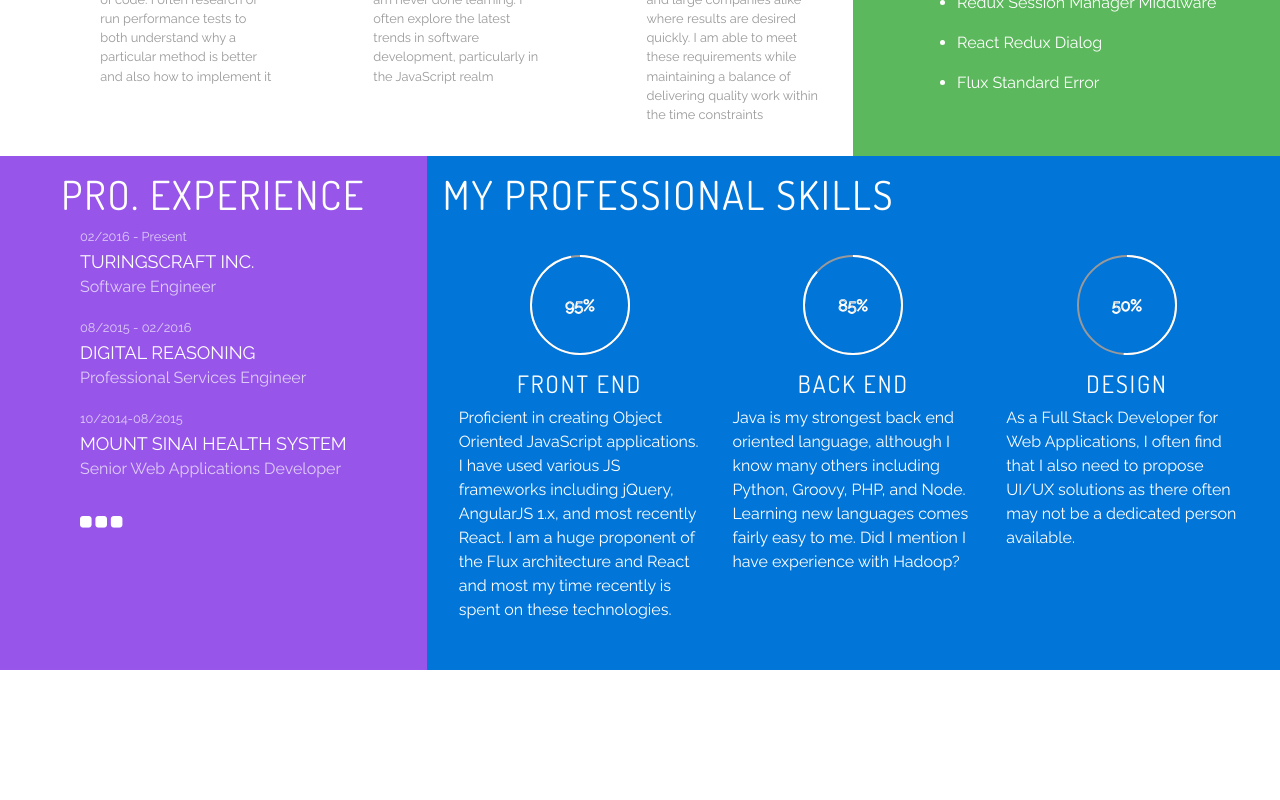
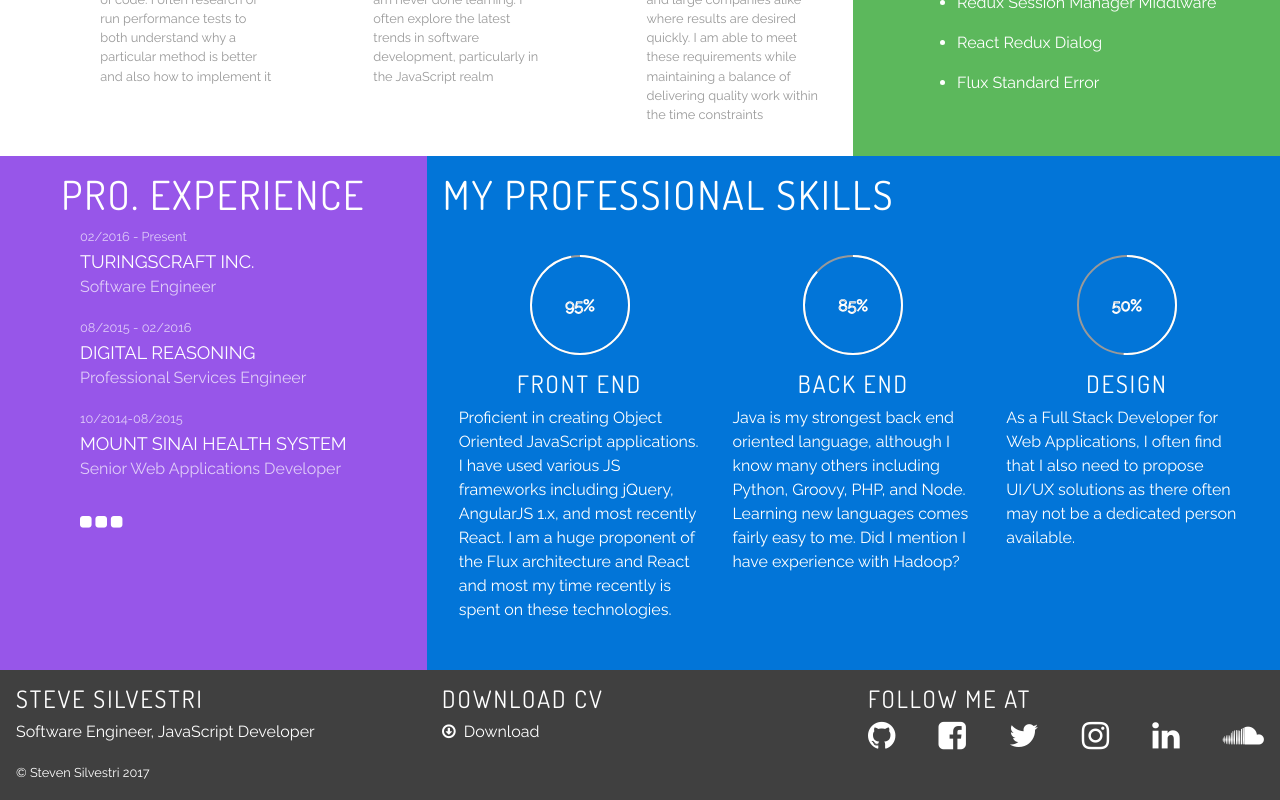
Before and after one commit to ssilve1989/ssilve1989.github.io, a React (Create React App) app: page / in a window 1280 px wide. Shown: the part 555-1355 px from the top of the page. Before the commit the page ends 1225 px from the top, so only its background shows below. Built offline with nearby package versions, Linux system fonts and the light colour scheme.

Commit message:
homepage done

```diff
--- a/src/App.css
+++ b/src/App.css
@@ -31,8 +31,15 @@
 	display               : grid;
 	grid-template-columns : 2fr 1fr 1fr 1fr 1fr;
 	grid-template-rows    : auto;
-	grid-template-areas   : "logo title title title download" "logo position position position linkedin" "logo nav nav nav nav" "about-me about-me about-me spotlight spotlight" "exp skills skills skills skills";
+	grid-template-areas   : "logo title title title download" "logo position position position linkedin" "logo nav nav nav nav" "about-me about-me about-me spotlight spotlight" "exp skills skills skills skills" "footer footer footer footer footer";
 	justify-items         : stretch;
+}
+
+.footer-area {
+	padding: 1em;
+	background-color: var(--bg-gray);
+	color: #fff;
+	grid-area: footer;
 }
 
 .exp-area {
@@ -89,3 +96,11 @@
 	display        : flex;
 	align-items    : center;
 }
+
+.SocialMedia {
+	list-style-type: none;
+	margin: 0;
+	padding: 0;
+	display: flex;
+	justify-content: space-between;
+}
--- a/src/App.js
+++ b/src/App.js
@@ -7,7 +7,7 @@ import Spotlight from './components/Spotlight';
 import Navigation from './components/Navigation';
 import About from './components/About';
 import Experience from './components/Experience';
-import Skills from './components/Skills/index';
+import Skills from './components/Skills';
 import 'hover.css/css/hover.css'
 import './index.css';
 import './App.css'
@@ -39,10 +39,62 @@ class App extends Component {
 				         rel="noopener noreferrer"
 				/>
 				<Navigation className="nav-area"/>
-				<About className="about-me-area" />
-				<Spotlight className="spotlight-area bg-green" />
-				<Experience className="exp-area bg-purple" />
-				<Skills className="skills-area bg-blue" />
+				<About className="about-me-area"/>
+				<Spotlight className="spotlight-area bg-green"/>
+				<Experience className="exp-area bg-purple"/>
+				<Skills className="skills-area bg-blue"/>
+				<footer className="footer-area row">
+					<div className="col-md-4">
+						<h4>Steve Silvestri</h4>
+						<p>Software Engineer, JavaScript Developer</p>
+						<small>
+							&copy; Steven Silvestri 2017
+						</small>
+					</div>
+					<div className="col-md-4">
+						<h4>Download CV</h4>
+						<p>
+							<a
+								href="https://drive.google.com/open?id=0B-QjQxm8doHNeW0xUWVjWUE0V1E" target="_blank">
+								<i className="fa fa-arrow-circle-o-down"/>&nbsp; Download</a>
+						</p>
+					</div>
+					<div className="col-md-4">
+						<h4>Follow me at</h4>
+						<ul className="SocialMedia">
+							<li className="social-icon">
+								<a href="https://www.github.com/ssilve1989">
+									<i className="fa fa-2x fa-github"/>
+								</a>
+							</li>
+							<li className="social-icon">
+								<a href="http://www.facebook.com/steve.silvestri.33">
+									<i className="fa fa-2x fa-facebook-square"/>
+								</a>
+							</li>
+							<li className="social-icon">
+								<a href="https://www.twitter.com/jsx1080">
+									<i className="fa fa-2x fa-twitter"/>
+								</a>
+							</li>
+							<li className="social-icon">
+								<a href="http://www.instagram.com/jsx1080">
+									<i className="fa fa-2x fa-instagram"/>
+								</a>
+							</li>
+							<li className="social-icon">
+								<a href="http://www.linkedin.com/in/stevensilvestri">
+									<i className="fa fa-2x fa-linkedin"/>
+								</a>
+							</li>
+							<li className="social-icon">
+								<a href="http://www.soundcloud.com/stevesilvestri">
+									<i className="fa fa-2x fa-soundcloud"/>
+								</a>
+							</li>
+						</ul>
+					</div>
+				</footer>
 			</div>
 		)
 	}
```
